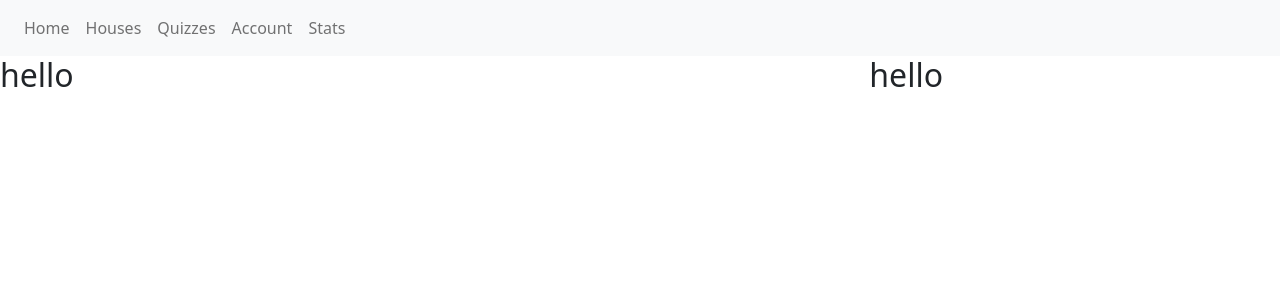
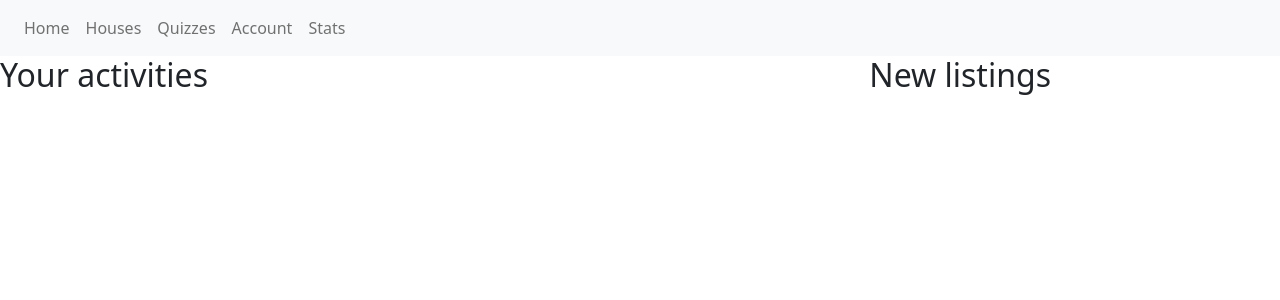
Before and after one commit to jbasquez/projectHomebase, a React (Create React App) app in the folder project-homebase/: page / in a window 1280 px wide. Shown: the top 300 px of the page. Built offline with nearby package versions, Linux system fonts and the light colour scheme.

Commit message:
cleaning code

```diff
--- a/project-homebase/src/pages/home.js
+++ b/project-homebase/src/pages/home.js
@@ -2,13 +2,13 @@ import React from "react";
 function Home() {
     return (
       <div>
-          <div className="row">
-          <div className="col-lg-8 col-md-8 col-sm-8">
-            <h2>hello</h2>
-        </div>
-        <div className="col-lg-4 col-md-4 col-sm-8">
-            <h2>hello</h2>
-        </div>
+        <div className="row">
+            <div className="col-lg-8 col-md-8 col-sm-8">
+                <h2>Your activities</h2>
+            </div>
+            <div className="col-lg-4 col-md-4 col-sm-8">
+                <h2>New listings</h2>
+            </div>
           </div>
       </div>
     );
```
